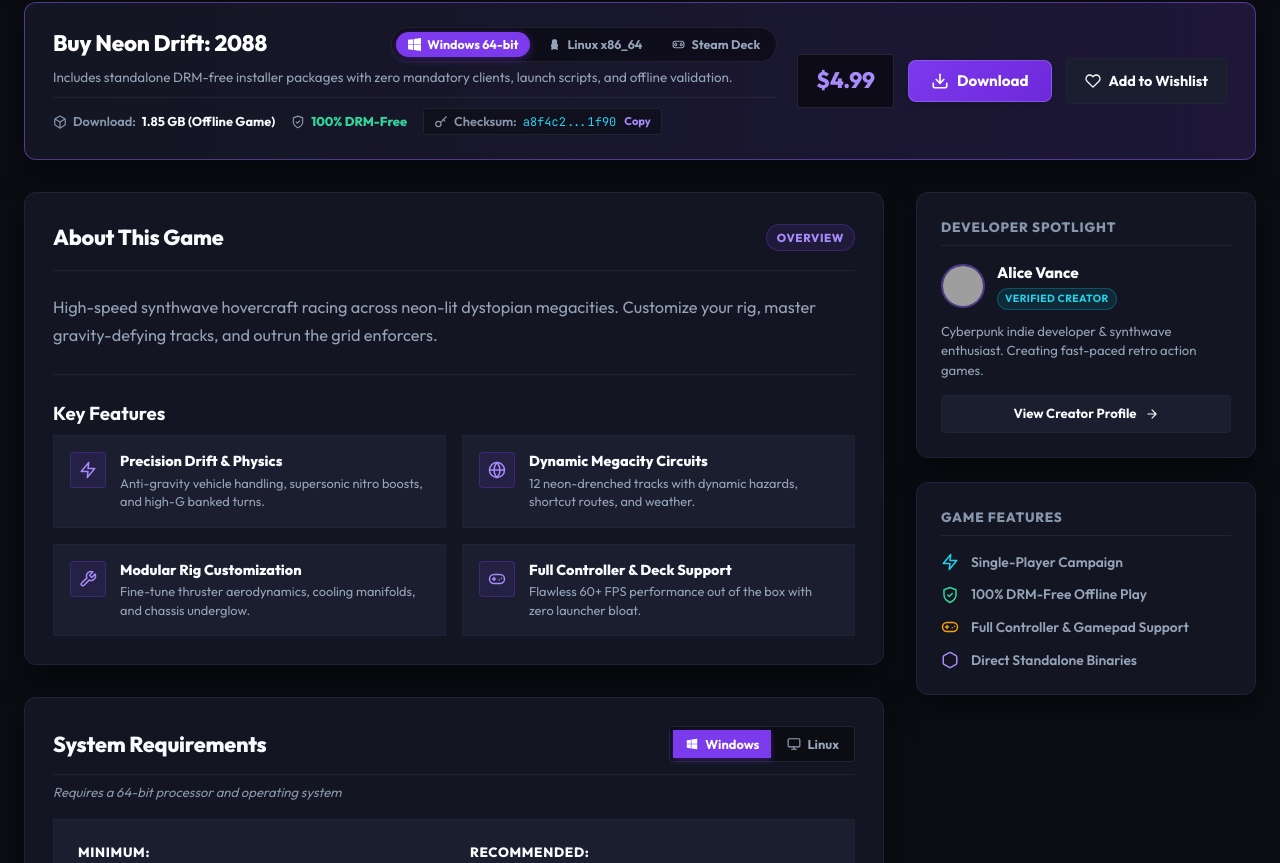
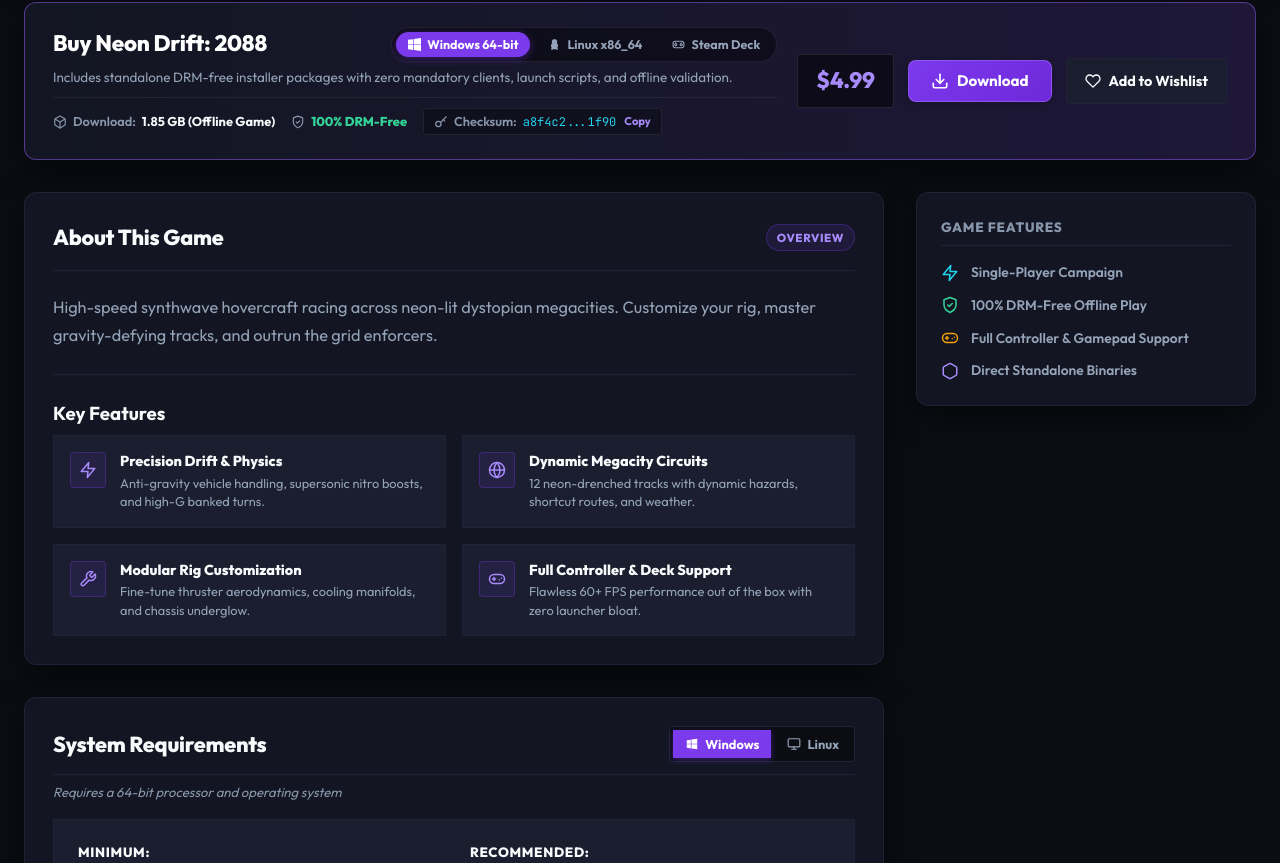
Before and after one commit to Greenteaguyz/NEXORA, an Angular app: page /games/game_001 in a window 1280 px wide. Shown: the part 797-1660 px from the top of the page. Built offline with nearby package versions, Linux system fonts and the light colour scheme; grey boxes are pictures that could not be loaded.

Commit message:
feat: remove developer spotlight panel from game detail view

```diff
--- a/src/app/features/game-detail/game-detail.component.css
+++ b/src/app/features/game-detail/game-detail.component.css
@@ -876,89 +876,7 @@
 .feature-item-svg.purple { color: var(--accent-400); }
 .feature-item-svg.pink { color: #EC4899; }
 
-/* Developer Spotlight (Steam Standard) */
-.dev-spotlight-card {
-  display: flex;
-  flex-direction: column;
-  gap: 12px;
-}
-.dev-avatar-row {
-  display: flex;
-  align-items: center;
-  gap: 12px;
-}
-.dev-avatar-img {
-  width: 44px;
-  height: 44px;
-  border-radius: 50%;
-  border: 2px solid var(--border-glow);
-  object-fit: cover;
-  flex-shrink: 0;
-}
-.dev-meta {
-  display: flex;
-  flex-direction: column;
-  gap: 3px;
-  min-width: 0;
-}
-.dev-name {
-  font-size: 0.95rem;
-  font-weight: 800;
-  color: var(--text-primary);
-  white-space: nowrap;
-  overflow: hidden;
-  text-overflow: ellipsis;
-}
-.dev-role-badge {
-  font-size: 0.65rem;
-  font-weight: 700;
-  text-transform: uppercase;
-  letter-spacing: 0.04em;
-  color: var(--cyan-400);
-  background: rgba(6, 182, 212, 0.12);
-  border: 1px solid rgba(6, 182, 212, 0.3);
-  padding: 2px 7px;
-  border-radius: var(--radius-full);
-  display: inline-block;
-  width: fit-content;
-}
-:host-context([data-theme="light"]) .dev-role-badge {
-  color: #0891B2;
-  background: #ECFEFF;
-  border-color: #A5F3FC;
-}
-.dev-bio {
-  font-size: 0.82rem;
-  color: var(--text-secondary);
-  line-height: 1.5;
-  margin: 0;
-}
-.dev-profile-btn {
-  display: inline-flex;
-  align-items: center;
-  justify-content: center;
-  gap: 8px;
-  padding: 8px 14px;
-  border-radius: var(--radius-sm);
-  background: var(--bg-elevated);
-  border: 1px solid var(--border-card);
-  color: var(--text-primary);
-  text-decoration: none;
-  font-size: 0.82rem;
-  font-weight: 700;
-  transition: all 0.15s ease;
-  margin-top: 2px;
-}
-:host-context([data-theme="light"]) .dev-profile-btn {
-  background: #F1F5F9;
-  border-color: #CBD5E1;
-}
-.dev-profile-btn:hover {
-  background: var(--accent-600);
-  color: #FFFFFF;
-  border-color: var(--accent-500);
-  transform: translateY(-1px);
-}
+
 
 /* SVG Helpers */
 .svg-icon-arrow { width: 14px; height: 14px; stroke-width: 2.2; }
--- a/src/app/features/game-detail/game-detail.component.html
+++ b/src/app/features/game-detail/game-detail.component.html
@@ -443,31 +443,8 @@
         </section>
       </main>
 
-      <!-- Right Column: Developer Spotlight & Features Sidebar -->
-      <aside class="steam-sidebar-details" aria-label="Game Technical Features and Creator Details">
-        <!-- Developer Spotlight Box (Steam Standard) -->
-        <div class="steam-side-panel developer-panel">
-          <h3 class="panel-header-title">Developer Spotlight</h3>
-          @if (creator) {
-            <div class="dev-spotlight-card">
-              <div class="dev-avatar-row">
-                <img [src]="creator.avatarUrl" [alt]="creator.displayName + ' Avatar'" class="dev-avatar-img">
-                <div class="dev-meta">
-                  <strong class="dev-name">{{ creator.displayName }}</strong>
-                  <span class="dev-role-badge">Verified Creator</span>
-                </div>
-              </div>
-              <p class="dev-bio">{{ creator.bio }}</p>
-              <a [routerLink]="['/creators', creator.id]" class="dev-profile-btn" [attr.aria-label]="'View full profile for ' + creator.displayName">
-                <span>View Creator Profile</span>
-                <svg class="svg-icon-xs" viewBox="0 0 24 24" fill="none" stroke="currentColor" stroke-width="2" stroke-linecap="round" stroke-linejoin="round">
-                  <path d="M5 12h14M12 5l7 7-7 7"/>
-                </svg>
-              </a>
-            </div>
-          }
-        </div>
-
+      <!-- Right Column: Features Sidebar -->
+      <aside class="steam-sidebar-details" aria-label="Game Features and Technical Details">
         <!-- Feature Checklist Box -->
         <div class="steam-side-panel features-panel">
           <h3 class="panel-header-title">Game Features</h3>
```
